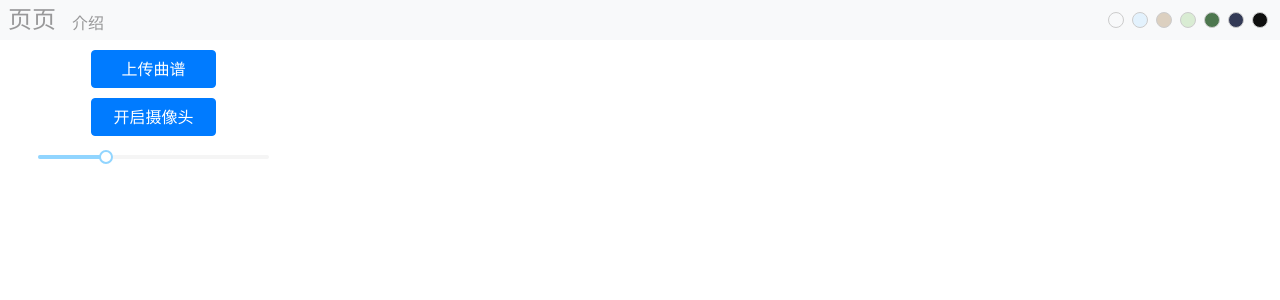
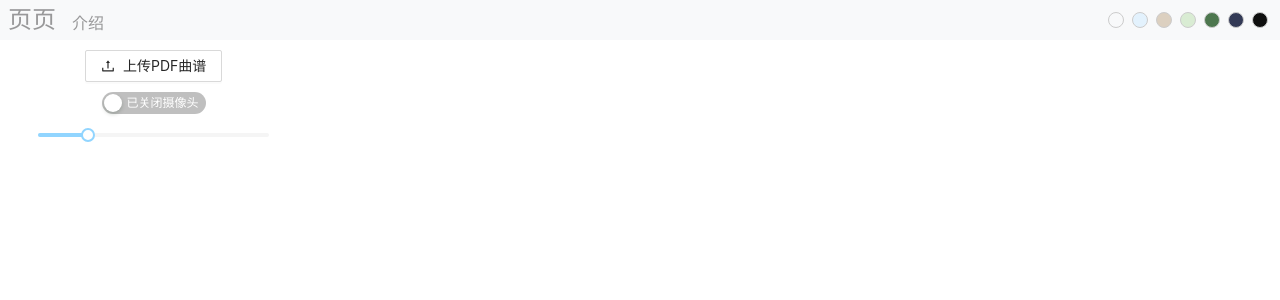
Before and after one commit to Ye-May-Nan-Mian/Ye-Ye, a React (Create React App) app in the folder frontend/: page / in a window 1280 px wide. Shown: the top 300 px of the page. Built offline with nearby package versions, Linux system fonts and the light colour scheme.

Commit message:
Replace UI with antd 1
Use Button & Switch, no Bootstrap

```diff
--- a/frontend/src/App.css
+++ b/frontend/src/App.css
@@ -146,69 +146,6 @@ a:active {
     max-width: 320px;
 }
 
-.mybtn {
-    align-self: center;
-    background-color: #007bff;
-    border: 1px solid transparent;
-    border-color: #007bff;
-    border-radius: 0.25rem;
-    color: #ffffff;
-    display: inline-block;
-    font-size: 1rem;
-    font-weight: 400;
-    line-height: 1.5;
-    margin-top: 5px;
-    margin-bottom: 5px;
-    text-align: center;
-    padding: 0.375rem 0.75rem;
-    vertical-align: middle;
-    width: 125px;
-    -webkit-user-select: none;
-    -moz-user-select: none;
-    -ms-user-select: none;
-    user-select: none;
-    transition: color 0.15s ease-in-out, background-color 0.15s ease-in-out,
-        border-color 0.15s ease-in-out, box-shadow 0.15s ease-in-out;
-}
-
-.mybtn:hover {
-    color: #fff;
-    background-color: #0069d9;
-    border-color: #0062cc;
-    text-decoration: none;
-}
-
-.mybtn:focus,
-.mybtn.focus {
-    color: #fff;
-    background-color: #0069d9;
-    border-color: #0062cc;
-    box-shadow: 0 0 0 0.2rem rgba(38, 143, 255, 0.5);
-    outline: 0;
-}
-
-.mybtn.disabled,
-.mybtn:disabled {
-    color: #fff;
-    background-color: #007bff;
-    border-color: #007bff;
-    opacity: 0.65;
-}
-
-.mybtn:not(:disabled):not(.disabled):active,
-.mybtn:not(:disabled):not(.disabled).active,
-.show > .mybtn.dropdown-toggle {
-    color: #fff;
-    background-color: #0062cc;
-    border-color: #005cbf;
-}
-
-.mybtn:not(:disabled):not(.disabled):active:focus,
-.mybtn:not(:disabled):not(.disabled).active:focus,
-.show > .mybtn.dropdown-toggle:focus {
-    box-shadow: 0 0 0 0.2rem rgba(38, 143, 255, 0.5);
-}
-
 .video-webcam {
     height: 20vw;
     width: 75%;
@@ -282,3 +219,14 @@ a:active {
     width: 13vw;
     max-width: 130px;
 }
+
+.page-img-select {
+    border-radius: 5px;
+    background-color: darkgrey;
+    padding-left: 2px;
+    padding-top: 1px;
+    padding-bottom: 1px;
+    padding-right: 0px;
+    width: 14vw;
+    max-width: 140px;
+}
--- a/frontend/src/component/Page.jsx
+++ b/frontend/src/component/Page.jsx
@@ -51,7 +51,11 @@ class Page extends Component {
                             // reader.readAsDataURL(img);
                             return (
                                 <img
-                                    className="page-img"
+                                    className={
+                                        index === this.state.selectedImg
+                                            ? "page-img-select"
+                                            : "page-img"
+                                    }
                                     key={index}
                                     alt={"小君没能加载出文件Orz"}
                                     src={img}
--- a/frontend/src/component/UploadFile.jsx
+++ b/frontend/src/component/UploadFile.jsx
@@ -1,4 +1,6 @@
 import React, { Component } from "react";
+import { Button } from "antd";
+import { UploadOutlined } from "@ant-design/icons";
 import Service from "../Service";
 import "../App.css";
 
@@ -59,12 +61,13 @@ class UploadFile extends Component {
                     onChange={this.onFileChange}
                     style={{ display: "none" }}
                 />
-                <button
-                    className="mybtn"
+                <Button
+                    icon={<UploadOutlined />}
                     onClick={() => this.fileInputRef.current.click()}
+                    style={{ margin: 5 }}
                 >
-                    {"上传曲谱"}
-                </button>
+                    {"上传PDF曲谱"}
+                </Button>
             </div>
         );
     }
--- a/frontend/src/component/Video.jsx
+++ b/frontend/src/component/Video.jsx
@@ -1,5 +1,5 @@
 import React, { Component } from "react";
-import { Slider } from "antd";
+import { Slider, Switch } from "antd";
 import Service from "../Service";
 import Webcam from "react-webcam";
 import "../App.css";
@@ -71,14 +71,18 @@ class Video extends Component {
     render() {
         return (
             <div className="video">
-                <button className="mybtn" onClick={this.switchCamera}>
-                    {this.state.buttonText}
-                </button>
+                <Switch
+                    checkedChildren="已开启摄像头"
+                    unCheckedChildren="已关闭摄像头"
+                    defaultChecked={false}
+                    onChange={this.switchCamera}
+                    style={{ margin: 5 }}
+                />
                 <Slider
                     range={false}
-                    defaultValue={400}
-                    min={150}
-                    max={1000}
+                    defaultValue={150}
+                    min={100}
+                    max={330}
                     step={10}
                     onChange={(t) => this.changeInterval(t)}
                     tipFormatter={() => {
```
